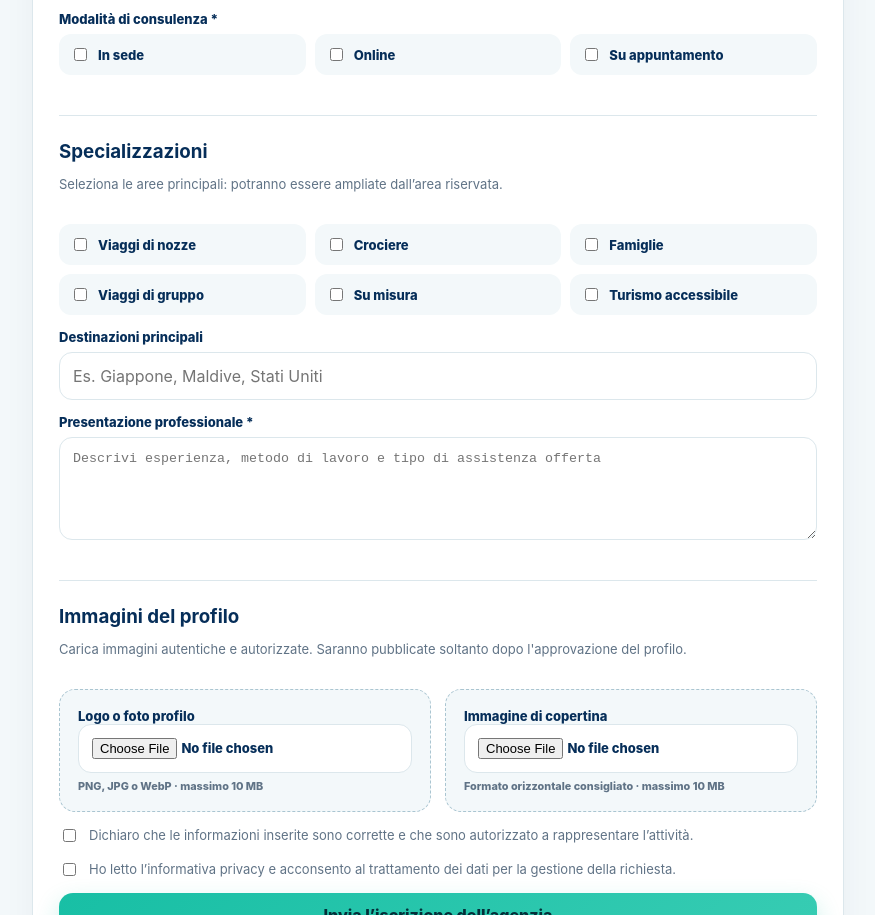
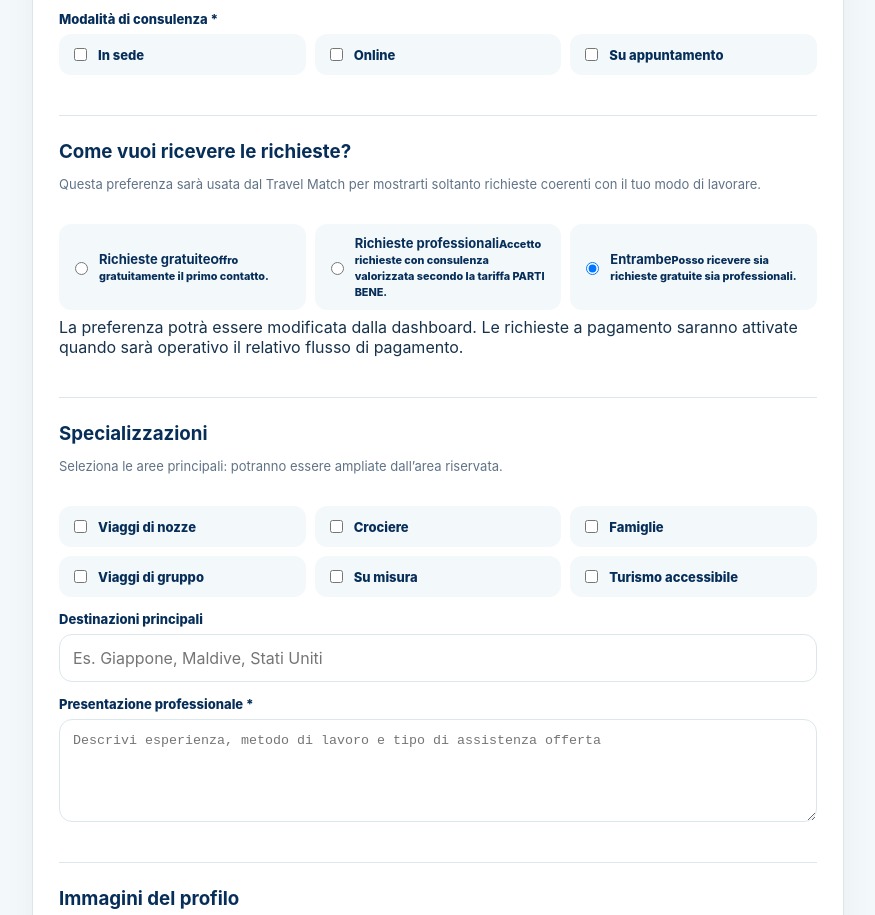
Before and after one commit to eternalsolutions-agency/parti-bene, a plain HTML site: page sei-un-agenzia.html in a window 1280 px wide. Shown: the part 2242-3157 px from the top of the page, without its empty margins (18-893 px from the left). Drawn offline with nearby package versions, Linux system fonts and the light colour scheme; no server answers.

Commit message:
feat: add Travel Match request preference to professional signup

```diff
--- a/sei-un-agenzia.html
+++ b/sei-un-agenzia.html
@@ -47,6 +47,12 @@
 <div class="form-field"><label>Provincia *</label><input name="province" required maxlength="2" placeholder="RM"></div>
 <div class="form-field full" id="addressField"><label>Indirizzo della sede</label><input name="address" autocomplete="street-address"><small class="meta">Potrai scegliere successivamente se mostrarlo pubblicamente.</small></div>
 <div class="form-field full"><label>Modalità di consulenza *</label><div class="check-grid"><label class="check-card"><input type="checkbox" name="mode" value="office"> In sede</label><label class="check-card"><input type="checkbox" name="mode" value="online"> Online</label><label class="check-card"><input type="checkbox" name="mode" value="appointment"> Su appuntamento</label></div></div>
+<div class="form-section form-field full"><h3>Come vuoi ricevere le richieste?</h3><p>Questa preferenza sarà usata dal Travel Match per mostrarti soltanto richieste coerenti con il tuo modo di lavorare.</p></div>
+<div class="form-field full"><div class="check-grid consultation-preference">
+<label class="check-card"><input type="radio" name="request_preference" value="free" required> <span><strong>Richieste gratuite</strong><small>Offro gratuitamente il primo contatto.</small></span></label>
+<label class="check-card"><input type="radio" name="request_preference" value="paid" required> <span><strong>Richieste professionali</strong><small>Accetto richieste con consulenza valorizzata secondo la tariffa PARTI BENE.</small></span></label>
+<label class="check-card"><input type="radio" name="request_preference" value="both" required checked> <span><strong>Entrambe</strong><small>Posso ricevere sia richieste gratuite sia professionali.</small></span></label>
+</div><div class="safe-note">La preferenza potrà essere modificata dalla dashboard. Le richieste a pagamento saranno attivate quando sarà operativo il relativo flusso di pagamento.</div></div>
 <div class="form-section form-field full"><h3>Specializzazioni</h3><p>Seleziona le aree principali: potranno essere ampliate dall’area riservata.</p></div>
 <div class="form-field full"><div class="check-grid">
 <label class="check-card"><input type="checkbox" name="specialization" value="honeymoon"> Viaggi di nozze</label>
@@ -237,7 +243,7 @@ form.addEventListener("submit", async event => {
       modalita_consulenza: modalita,
       specializzazioni: data.getAll("specialization"),
       destinazioni: String(data.get("destinations") || "").split(",").map(value => value.trim()).filter(Boolean),
-      presentazione: String(data.get("bio")).trim(),
+      presentazione: String(data.get("bio")).trim()+"\n\n[Preferenza richieste: "+String(data.get("request_preference")||"both")+"]",
       logo_file_id: logoId,
       copertina_file_id: coverId,
       stato: "in_attesa",
```
